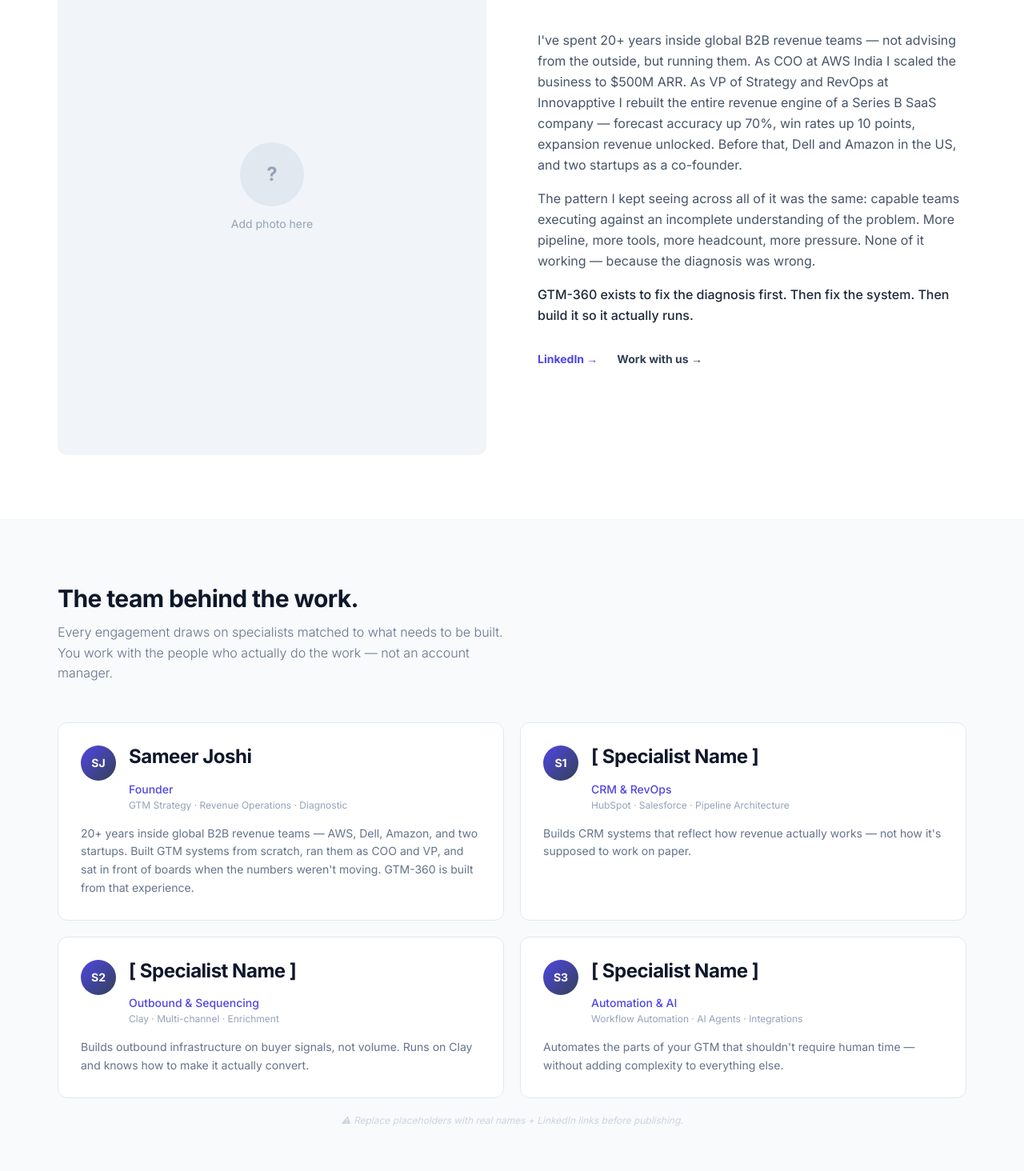
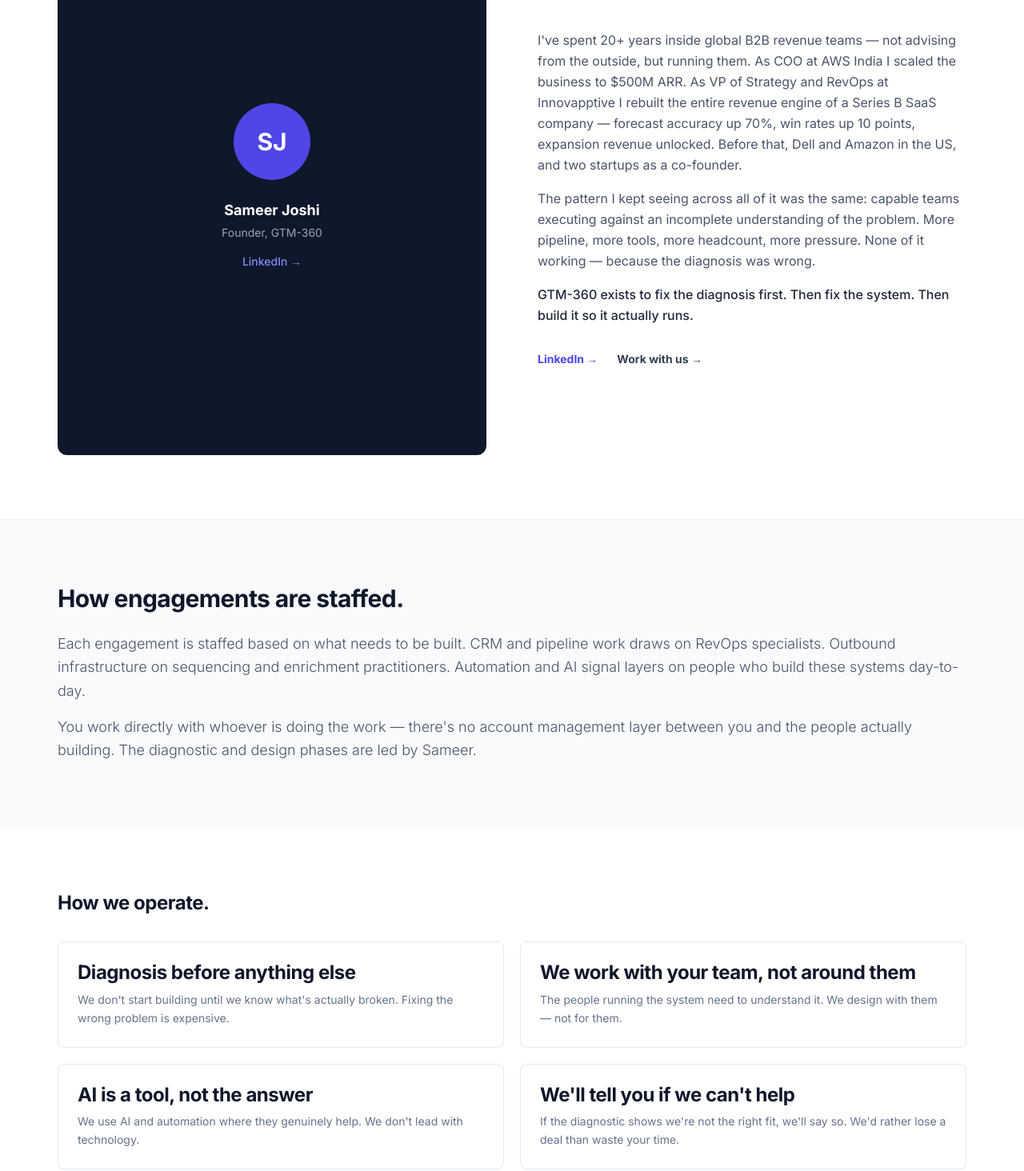
Before and after one commit to sameerjoshy/gtm-360-website, a React (Vite) app: page /about in a window 1280 px wide. Shown: the part 527-1991 px from the top of the page at 80% size. Built offline with nearby package versions, Linux system fonts and the light colour scheme.

Commit message:
About: remove specialist placeholders, honest staffing copy, clean founder block

```diff
--- a/src/pages/About.jsx
+++ b/src/pages/About.jsx
@@ -2,40 +2,7 @@ import React from 'react';
 import { Link } from 'react-router-dom';
 import SEO from '../components/SEO';
 
-const team = [
-    {
-        name: "Sameer Joshi",
-        role: "Founder",
-        domain: "GTM Strategy · Revenue Operations · Diagnostic",
-        bio: "20+ years inside global B2B revenue teams — AWS, Dell, Amazon, and two startups. Built GTM systems from scratch, ran them as COO and VP, and sat in front of boards when the numbers weren't moving. GTM-360 is built from that experience.",
-        linkedin: "https://www.linkedin.com/in/sameer-joshi1/",
-        initials: "SJ"
-    },
-    {
-        name: "[ Specialist Name ]",
-        role: "CRM & RevOps",
-        domain: "HubSpot · Salesforce · Pipeline Architecture",
-        bio: "Builds CRM systems that reflect how revenue actually works — not how it's supposed to work on paper.",
-        linkedin: "#",
-        initials: "S1"
-    },
-    {
-        name: "[ Specialist Name ]",
-        role: "Outbound & Sequencing",
-        domain: "Clay · Multi-channel · Enrichment",
-        bio: "Builds outbound infrastructure on buyer signals, not volume. Runs on Clay and knows how to make it actually convert.",
-        linkedin: "#",
-        initials: "S2"
-    },
-    {
-        name: "[ Specialist Name ]",
-        role: "Automation & AI",
-        domain: "Workflow Automation · AI Agents · Integrations",
-        bio: "Automates the parts of your GTM that shouldn't require human time — without adding complexity to everything else.",
-        linkedin: "#",
-        initials: "S3"
-    }
-];
+
 
 const About = () => {
     return (
@@ -61,11 +28,16 @@ const About = () => {
             <section className="py-20 bg-white">
                 <div className="container max-w-5xl">
                     <div className="grid grid-cols-1 md:grid-cols-2 gap-16 items-start">
-                        {/* Photo */}
-                        <div className="bg-slate-100 rounded-xl aspect-[4/5] flex items-center justify-center">
-                            <div className="text-center text-slate-400">
-                                <div className="w-20 h-20 rounded-full bg-slate-200 mx-auto mb-3 flex items-center justify-center text-2xl font-bold text-slate-400">?</div>
-                                <p className="text-sm">Add photo here</p>
+                        {/* Founder identity block */}
+                        <div className="bg-slate-900 rounded-xl aspect-[4/5] flex items-center justify-center">
+                            <div className="text-center">
+                                <div className="w-24 h-24 rounded-full bg-indigo-600 mx-auto mb-6 flex items-center justify-center text-3xl font-bold text-white">SJ</div>
+                                <p className="text-white font-bold text-lg">Sameer Joshi</p>
+                                <p className="text-slate-400 text-sm mt-1">Founder, GTM-360</p>
+                                <a href="https://www.linkedin.com/in/sameer-joshi1/" target="_blank" rel="noopener noreferrer"
+                                    className="inline-block mt-4 text-indigo-400 text-sm font-medium hover:text-indigo-300 transition-colors">
+                                    LinkedIn →
+                                </a>
                             </div>
                         </div>
 
@@ -90,31 +62,14 @@ const About = () => {
                 </div>
             </section>
 
-            {/* TEAM */}
+            {/* HOW ENGAGEMENTS ARE STAFFED */}
             <section className="py-20 bg-slate-50 border-y border-slate-100">
-                <div className="container max-w-5xl">
-                    <div className="mb-12">
-                        <h2 className="text-3xl font-bold text-slate-900 mb-3">The team behind the work.</h2>
-                        <p className="text-slate-500 font-light max-w-xl">Every engagement draws on specialists matched to what needs to be built. You work with the people who actually do the work — not an account manager.</p>
+                <div className="container max-w-3xl">
+                    <h2 className="text-3xl font-bold text-slate-900 mb-6">How engagements are staffed.</h2>
+                    <div className="space-y-4 text-slate-600 leading-relaxed text-lg font-light">
+                        <p>Each engagement is staffed based on what needs to be built. CRM and pipeline work draws on RevOps specialists. Outbound infrastructure on sequencing and enrichment practitioners. Automation and AI signal layers on people who build these systems day-to-day.</p>
+                        <p>You work directly with whoever is doing the work — there's no account management layer between you and the people actually building. The diagnostic and design phases are led by Sameer.</p>
                     </div>
-                    <div className="grid grid-cols-1 md:grid-cols-2 gap-5">
-                        {team.map((m, i) => (
-                            <div key={i} className="bg-white border border-slate-200 rounded-xl p-7 hover:border-indigo-200 transition-colors">
-                                <div className="flex items-start gap-4 mb-4">
-                                    <div className="w-11 h-11 rounded-full bg-gradient-to-br from-indigo-600 to-slate-700 flex items-center justify-center text-white font-bold text-sm flex-shrink-0">
-                                        {m.initials}
-                                    </div>
-                                    <div>
-                                        <h3 className="font-bold text-slate-900">{m.name}</h3>
-                                        <p className="text-sm text-indigo-600 font-medium">{m.role}</p>
-                                        <p className="text-xs text-slate-400 mt-0.5">{m.domain}</p>
-                                    </div>
-                                </div>
-                                <p className="text-slate-500 text-sm leading-relaxed">{m.bio}</p>
-                            </div>
-                        ))}
-                    </div>
-                    <p className="text-xs text-slate-300 mt-5 italic text-center">⚠ Replace placeholders with real names + LinkedIn links before publishing.</p>
                 </div>
             </section>
 
```
